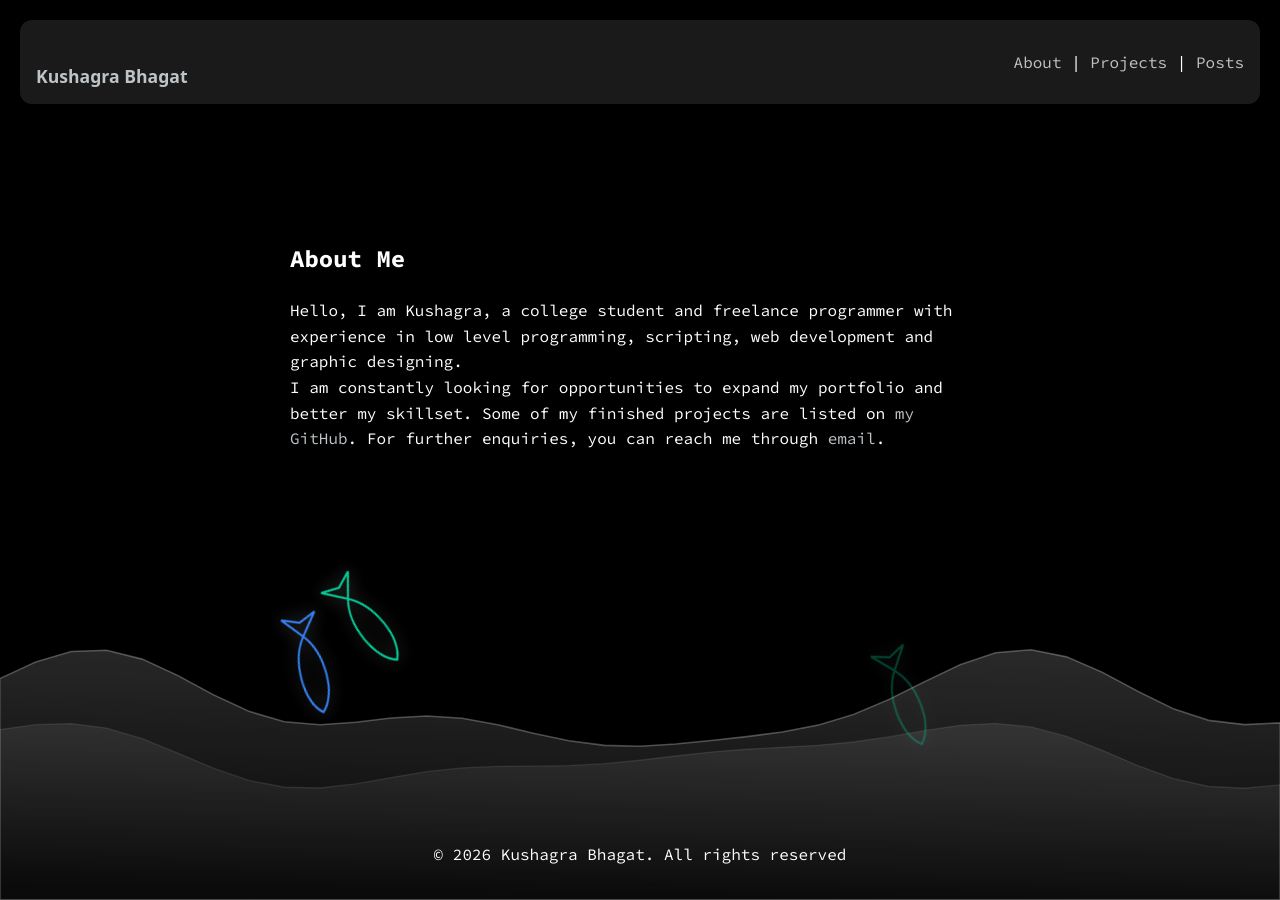
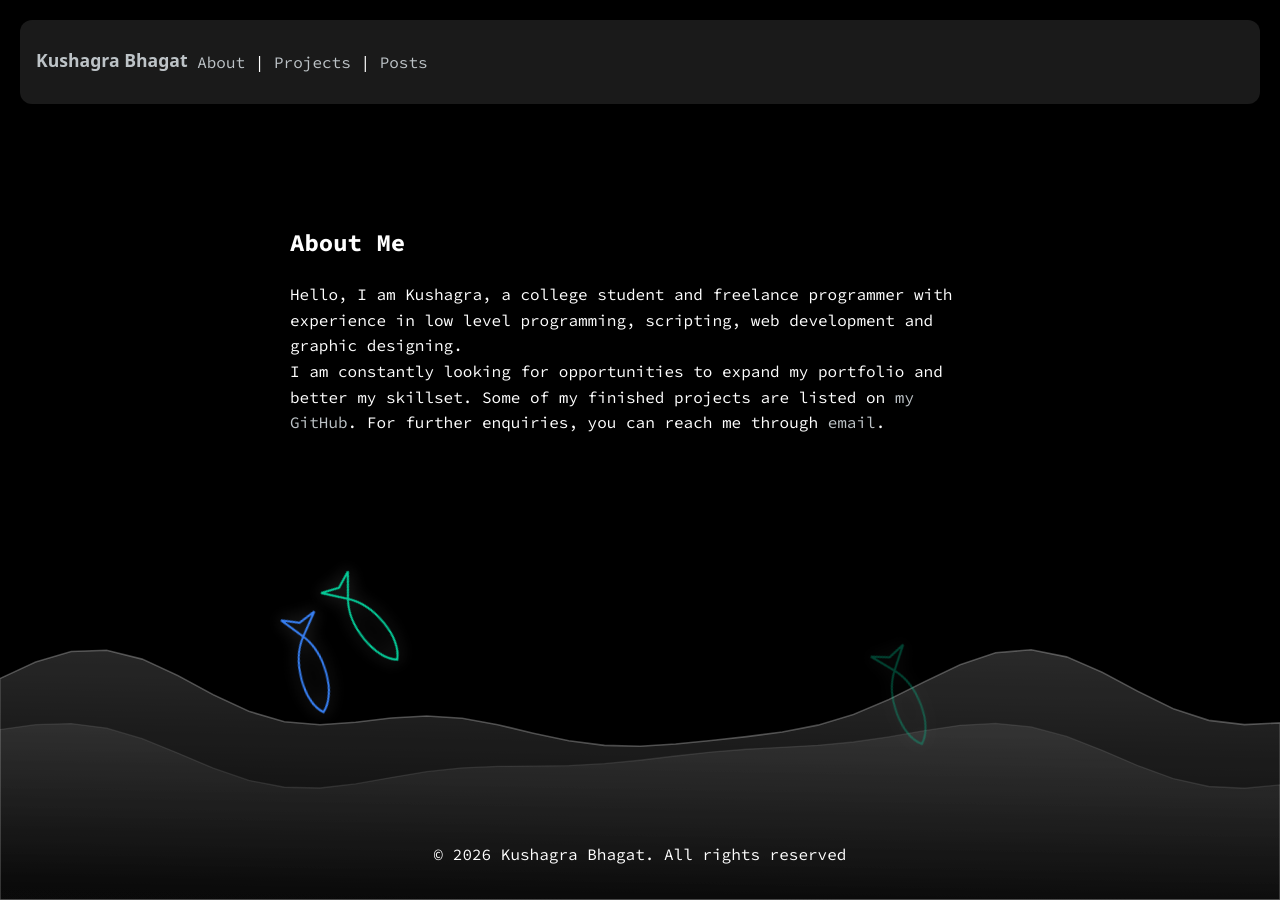
Before and after one commit to kuwushagra/kuwushagra.github.io, a Jekyll site: the page built from about.html, in a window 1280 px wide. Built offline with Jekyll 4.4.1, drawn with Linux system fonts in a browser that asks for light colours; some web fonts are replaced; a style sheet for code colours, icons or effects is not loaded.

Commit message:
Update default.html

```diff
--- a/_layouts/default.html
+++ b/_layouts/default.html
@@ -133,15 +133,16 @@ xmlns="http://www.w3.org/2000/svg">
 <header>
   <link rel="stylesheet" href="https://ka-f.webawesome.com/webawesome@3.8.0/styles/webawesome.css" />
   <script type="module" src="https://ka-f.webawesome.com/webawesome@3.8.0/webawesome.loader.js"></script>
+
   <div style="display: flex; background: rgba(128, 128, 128, 0.2); border-radius: 12px; padding: 16px;">
-    <div style="display: inline-block; margin-top: auto; margin-right: auto;"><a href="{{ site.url }}/"><h1 style="font-size: 1.1em" class="myname">{{ site.headername }}</h1></a></div>
+    <div><div style="display: inline-block; margin-top: auto; margin-right: auto;"><a href="{{ site.url }}/"><h1 style="font-size: 1.1em" class="myname">{{ site.headername }}</h1></a></div>
      <div style="display: inline-block; margin-top: auto; margin-left: auto" class="links">
       <a href="mailto:{{ site.mailaddress }}"><wa-icon name="envelope" variant="regular" style="color: salmon; font-size: 1.1em"></wa-icon></a>
       <a href="{{ site.githublink }}"><wa-icon name="github-alt" family="brands" style="color: steelblue; font-size: 1.1em"></wa-icon></a>
-  </div>
+  </div></div>
   <div><div style="display: inline-block; margin-top: auto;  margin-left: auto">
-  <p> <a href="/about/">About</a> | <a href="/projects/">Projects</a> | <a href="/posts/">Posts</a></div>
- </div></div></p>
+  <p> <a href="/about/">About</a> | <a href="/projects/">Projects</a> | <a href="/posts/">Posts</a></p></div>
+ </div></div>
   </br>
 </header>
 
```
